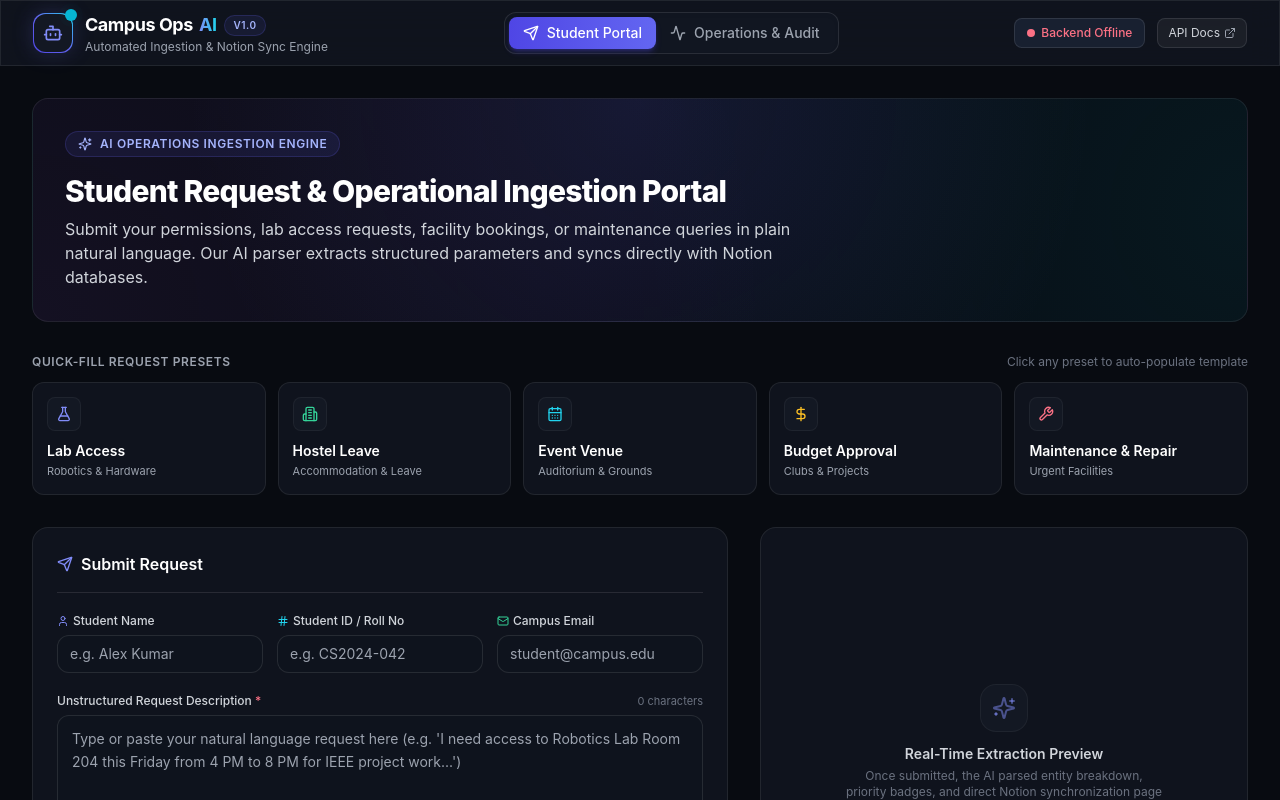
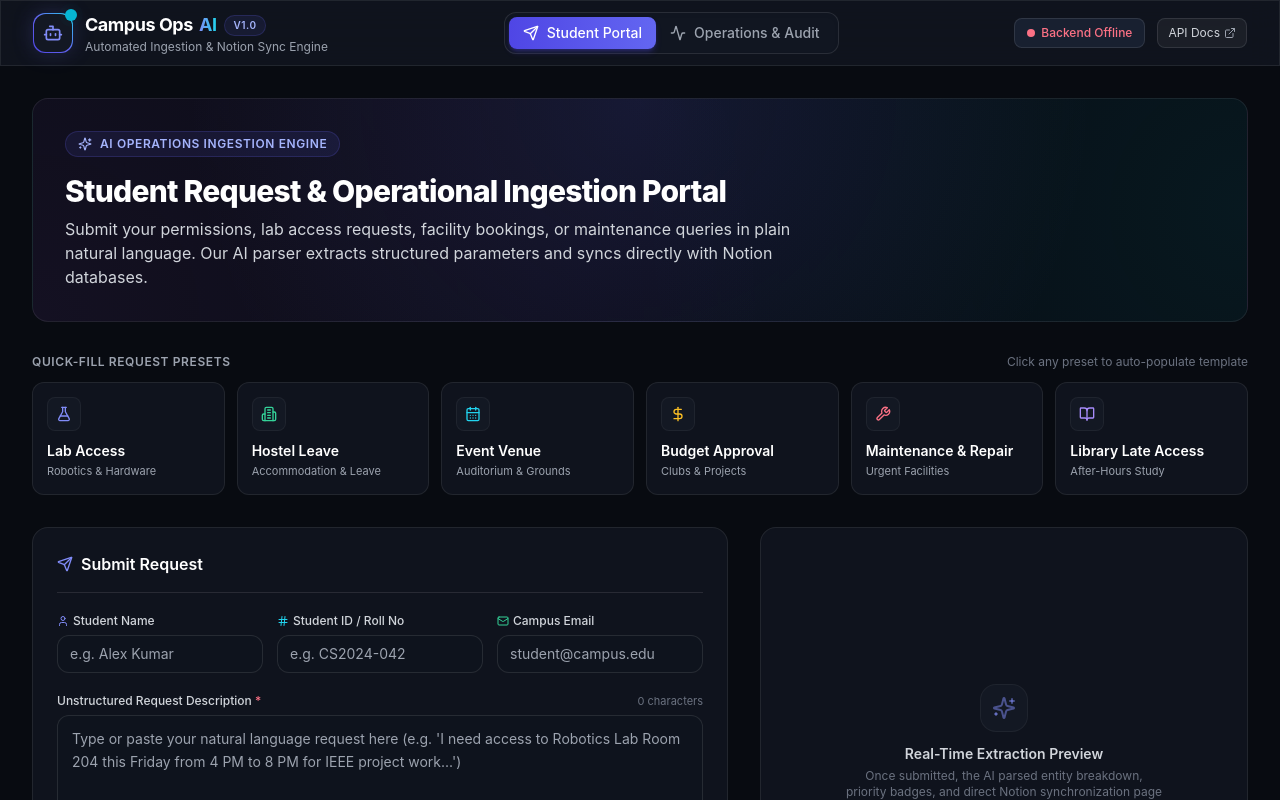
Before and after one commit to harshsingh2275/campus-ops-ai, a Next.js app in the folder frontend/: page / in a window 1280 px wide. Shown: the top 800 px of the page. Built offline with nearby package versions, Linux system fonts and the light colour scheme; no server answers.

Commit message:
enhancement added successfully

```diff
--- a/frontend/src/components/StudentPortal.tsx
+++ b/frontend/src/components/StudentPortal.tsx
@@ -19,7 +19,8 @@ import {
   Mail,
   Hash,
   ArrowRight,
-  RefreshCw
+  RefreshCw,
+  BookOpen
 } from "lucide-react";
 import confetti from "canvas-confetti";
 import { submitRequest, SubmitResponse } from "@/lib/api";
@@ -85,6 +86,16 @@ const PRESET_CATEGORIES: PresetCategory[] = [
     defaultName: "Vikram Das",
     defaultId: "EE2024-303",
     defaultEmail: "vikram.d@campus.edu",
+  },
+  {
+    id: "library_late_access",
+    name: "Library Late Access",
+    icon: <BookOpen className="w-4 h-4 text-violet-400" />,
+    badge: "After-Hours Study",
+    template: "Requesting late-night library access for Central Library (2nd Floor, Reading Hall) from 10 PM to 6 AM on weekdays for the next two weeks. Preparing for end-semester examinations and need a quiet study environment after regular hours.",
+    defaultName: "Ananya Mehta",
+    defaultId: "IT2023-215",
+    defaultEmail: "ananya.m@campus.edu",
   }
 ];
 
@@ -187,7 +198,7 @@ export const StudentPortal: React.FC<StudentPortalProps> = ({ onSuccessNavigate
           <span className="text-xs text-gray-500">Click any preset to auto-populate template</span>
         </div>
 
-        <div className="grid grid-cols-2 sm:grid-cols-3 lg:grid-cols-5 gap-3">
+        <div className="grid grid-cols-2 sm:grid-cols-3 lg:grid-cols-6 gap-3">
           {PRESET_CATEGORIES.map((preset) => {
             const isSelected = selectedPreset === preset.id;
             return (
```
